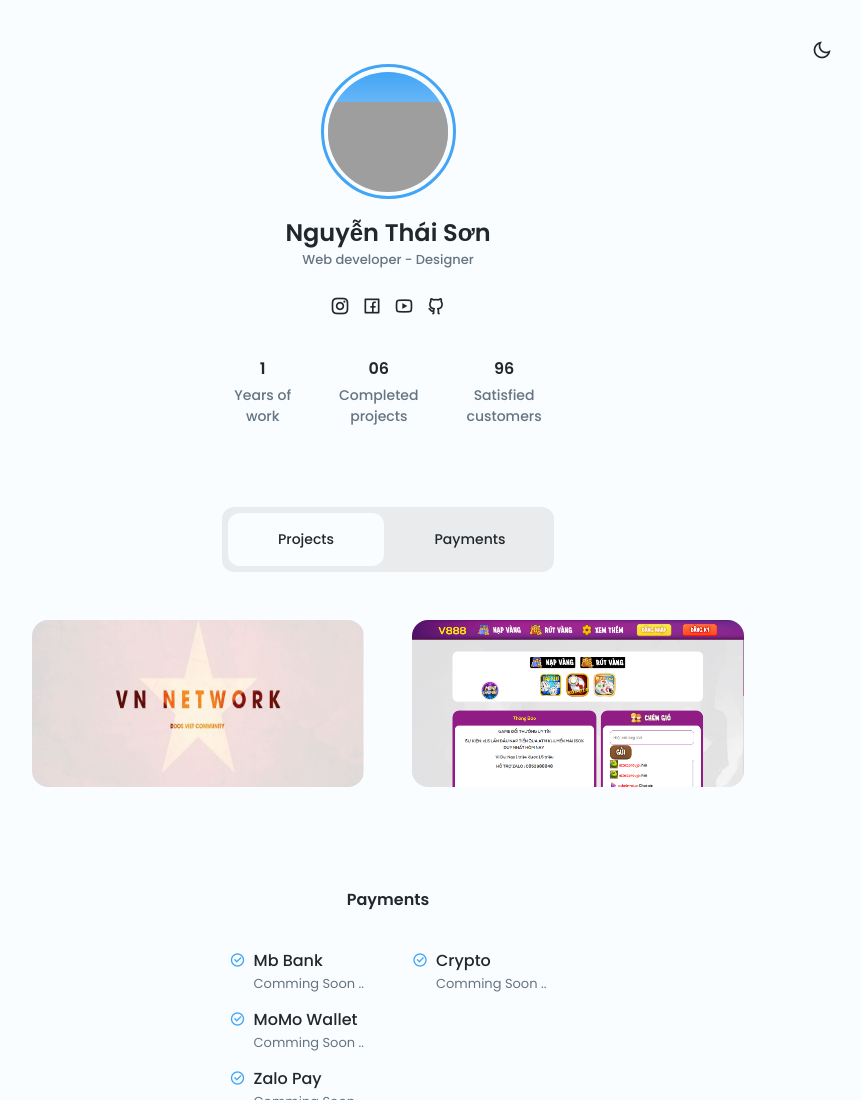
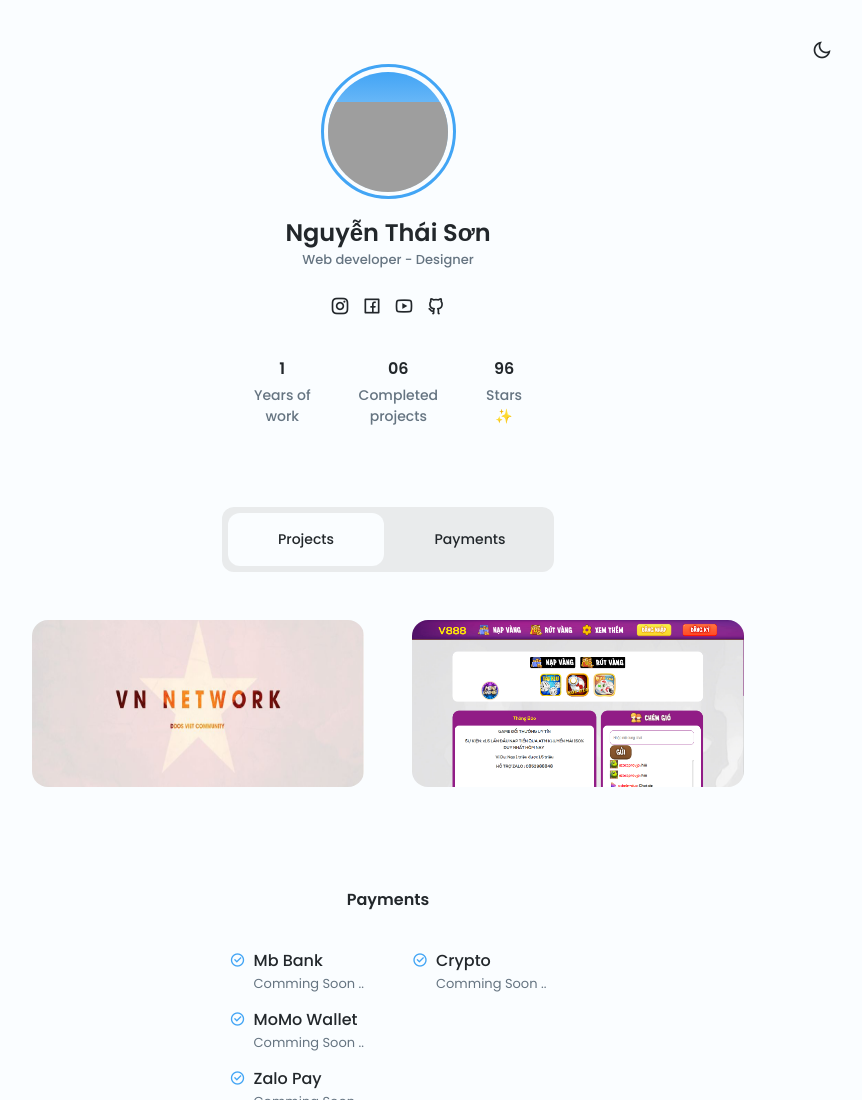
Before and after one commit to Vanduc006/szacc-profile-page, a plain HTML site: page index.html in a window 1280 px wide. Shown: the top 1100 px of the page, without its empty margins (252-1114 px from the left). Drawn offline with nearby package versions, Linux system fonts and the light colour scheme; grey boxes are pictures that could not be loaded.

Commit message:
change Satisfied customers to stars

```diff
--- a/index.html
+++ b/index.html
@@ -76,7 +76,7 @@
                     </div>
                     <div class="profile__info-group">
                         <h3 class="profile__info-number">96</h3>
-                        <p class="profile__info-description">Satisfied <br> customers</p>
+                        <p class="profile__info-description">Stars <br> ✨</p>
                     </div>
                 </div>
 
```
